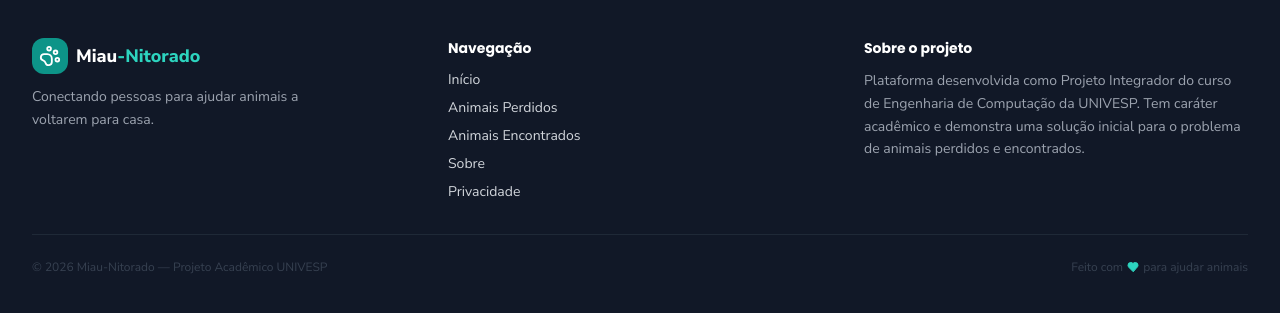
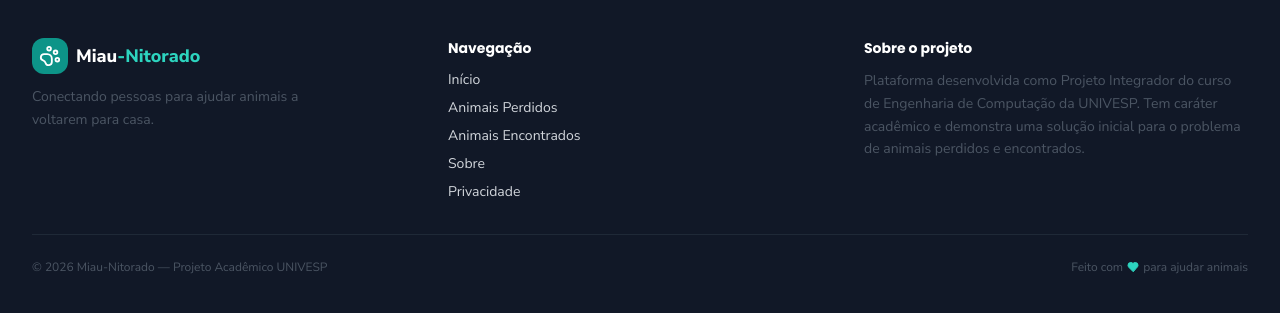
Before and after one commit to Miau-Nitorado/Miau-nitorado, a React (Vite) app: page /animais-perdidos in a window 1280 px wide. Shown: the part 1037-1350 px from the top of the page. Built offline with nearby package versions, Linux system fonts and the light colour scheme; no server answers.

Commit message:
Improve muted text contrast without broad utility overrides

```diff
--- a/src/index.css
+++ b/src/index.css
@@ -26,7 +26,7 @@
   .text-teal-600 { color: #0f766e; }
   .text-gray-500 { color: #4b5563; }
   .text-red-600 { color: #b91c1c; }
-  .text-xs:not(.text-white) { color: #374151; }
+  .text-gray-400 { color: #4b5563; }
 
  .animate-slide-in { animation:slide-in .3s ease-out; }
  .animate-fade-in { animation:fade-in .4s ease-out; }
```
